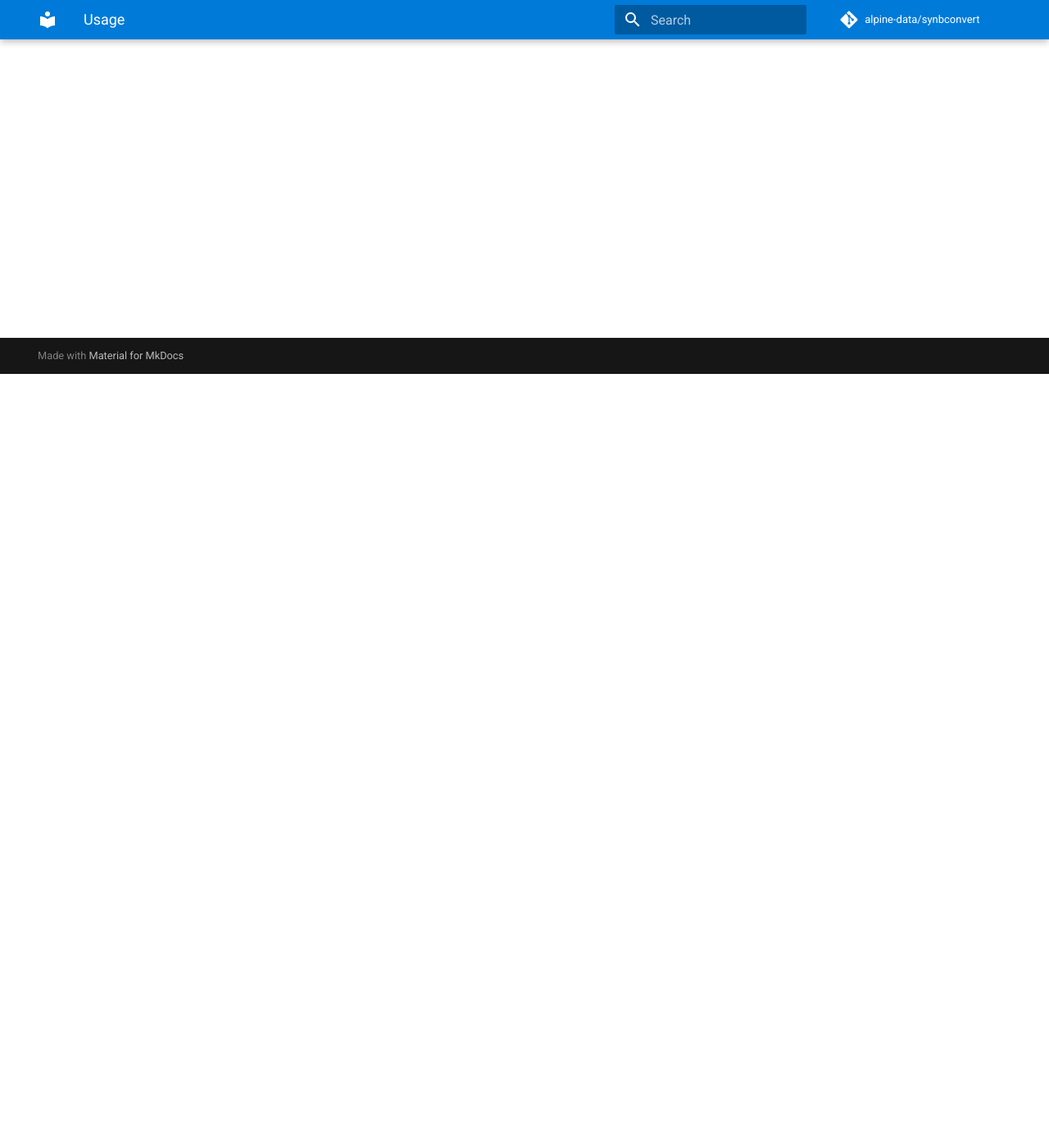
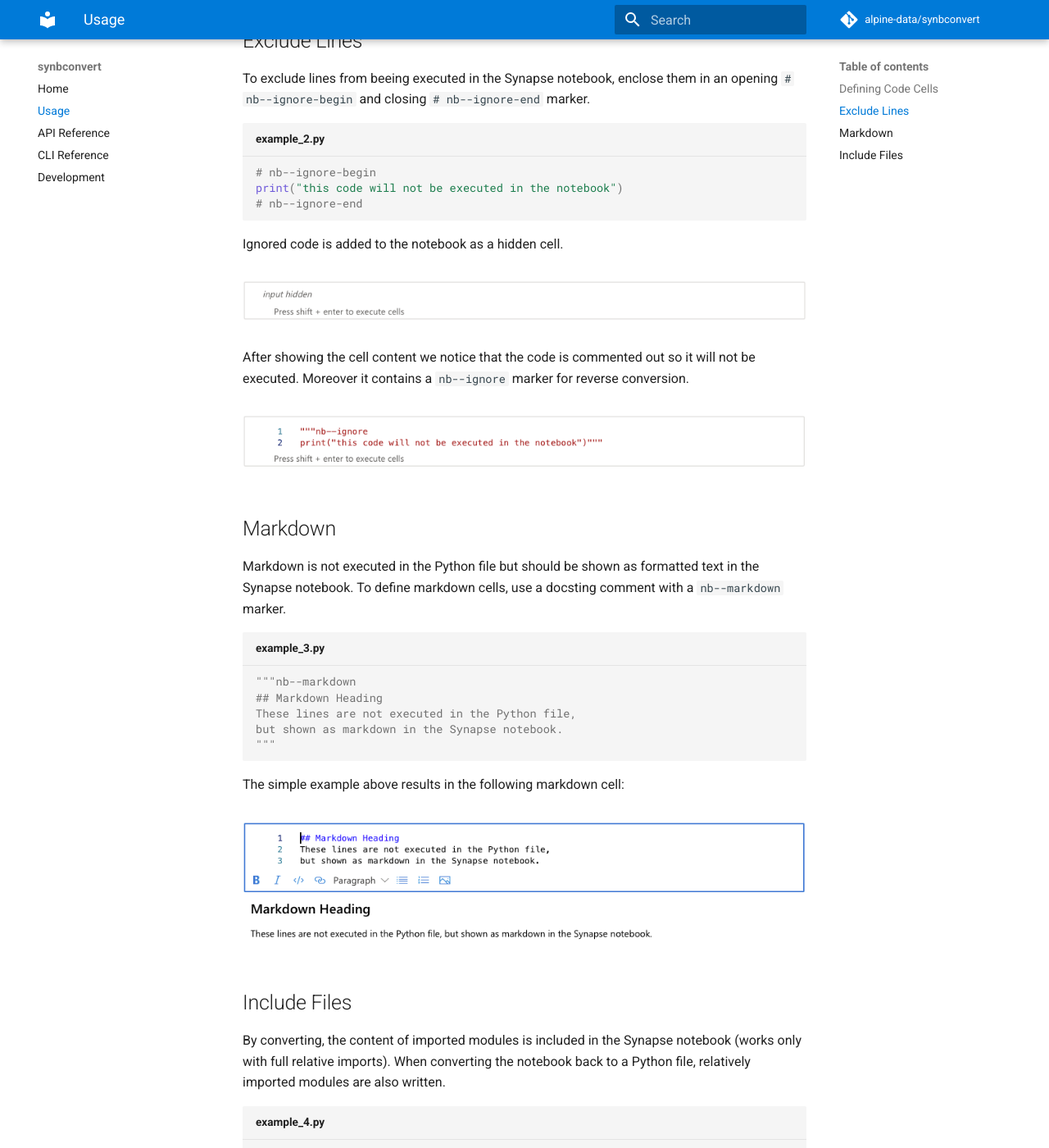
Before and after one commit to alpine-data/synbconvert, an MkDocs documentation site: the page built from docs/usage.md, in a window 1280 px wide and 1400 px high, scrolled down 944 px. Shown: the whole window at 82% size. Built offline with MkDocs 1.6.1 and Material for MkDocs 9.7.7, drawn with Linux system fonts in a browser that asks for light colours; comment, search, counter and statistics services are not loaded; some of the changed text lies outside the part shown.

Commit message:
usage documentation

````diff
--- a/docs/usage.md
+++ b/docs/usage.md
@@ -1 +1,101 @@
-TBD
+# Usage
+
+To convert a Python file to a valid Synapse notebook, the Python file can be augmented with different markers. If no marker is used, the content of the Python file is interpreted as a single code cell.
+
+## Defining Code Cells
+
+Code cells are denoted by `# nb--cell` markers. All lines below the marker until the next marker are added to a code cell in the Synapse notebook. The lines above the fist marker are also added to a code cell.
+
+```py title="example_1.py"
+import foo.bar
+
+# nb--cell
+print("first cell logic")
+
+# nb--cell
+print("second cell logic")
+```
+
+The simple example above results in the following notebook:
+
+<figure markdown>
+  ![Image title](./img/create-cells.png){ width="885" }
+</figure>
+
+## Exclude Lines
+
+To exclude lines from beeing executed in the Synapse notebook, enclose them in an opening `# nb--ignore-begin` and closing `# nb--ignore-end` marker.
+
+```py title="example_2.py"
+# nb--ignore-begin
+print("this code will not be executed in the notebook")
+# nb--ignore-end
+```
+
+Ignored code is added to the notebook as a hidden cell.
+
+<figure markdown>
+  ![Image title](./img/ignore-cells-hidden.png){ width="885" }
+</figure>
+
+After showing the cell content we notice that the code is commented out so it will not be executed. Moreover it contains a ``nb--ignore`` marker for reverse conversion.
+
+<figure markdown>
+  ![Image title](./img/ignore-cells.png){ width="885" }
+</figure>
+
+
+## Markdown
+
+Markdown is not executed in the Python file but should be shown as formatted text in the Synapse notebook. To define markdown cells, use a docsting comment with a `nb--markdown` marker.
+
+```py title="example_3.py"
+"""nb--markdown
+## Markdown Heading
+These lines are not executed in the Python file,
+but shown as markdown in the Synapse notebook.
+"""
+```
+
+The simple example above results in the following markdown cell:
+
+<figure markdown>
+  ![Image title](./img/markdown-cells.png){ width="885" }
+</figure>
+
+## Include Files
+
+By converting, the content of imported modules is included in the Synapse notebook (works only with full relative imports). When converting the notebook back to a Python file, relatively imported modules are also written.
+
+```py title="example_4.py"
+# these imports are included in the notebook
+from .some_module import *
+from .some_package.some_module import *
+from .some_package.some_sub_package.some_module import *
+
+# these imports are not included in the notebook
+from some_module import *               # not relative
+from .some_module import some_method    # not full
+from .some_module import SomeClass      # not full
+```
+
+This example includes a file "example_5.py" that imports from the module "foo/bar.py".
+
+```py title="example_5.py"
+import .foo.bar
+
+# nb--cell
+print("first cell logic")
+```
+
+```py title="foo/bar.py"
+print("imported content")
+```
+
+The resulting cells contain ``nb--import-begin`` and ``nb--import-end`` markers for reverse conversion.
+
+<figure markdown>
+  ![Image title](./img/import-cells.png){ width="885" }
+</figure>
+
+<br>
````
Also changed, not shown: docs/img/create-cells.png (added), docs/img/ignore-cells-hidden.png (added), docs/img/ignore-cells.png (added), docs/img/import-cells.png (added), docs/img/markdown-cells.png (added).
